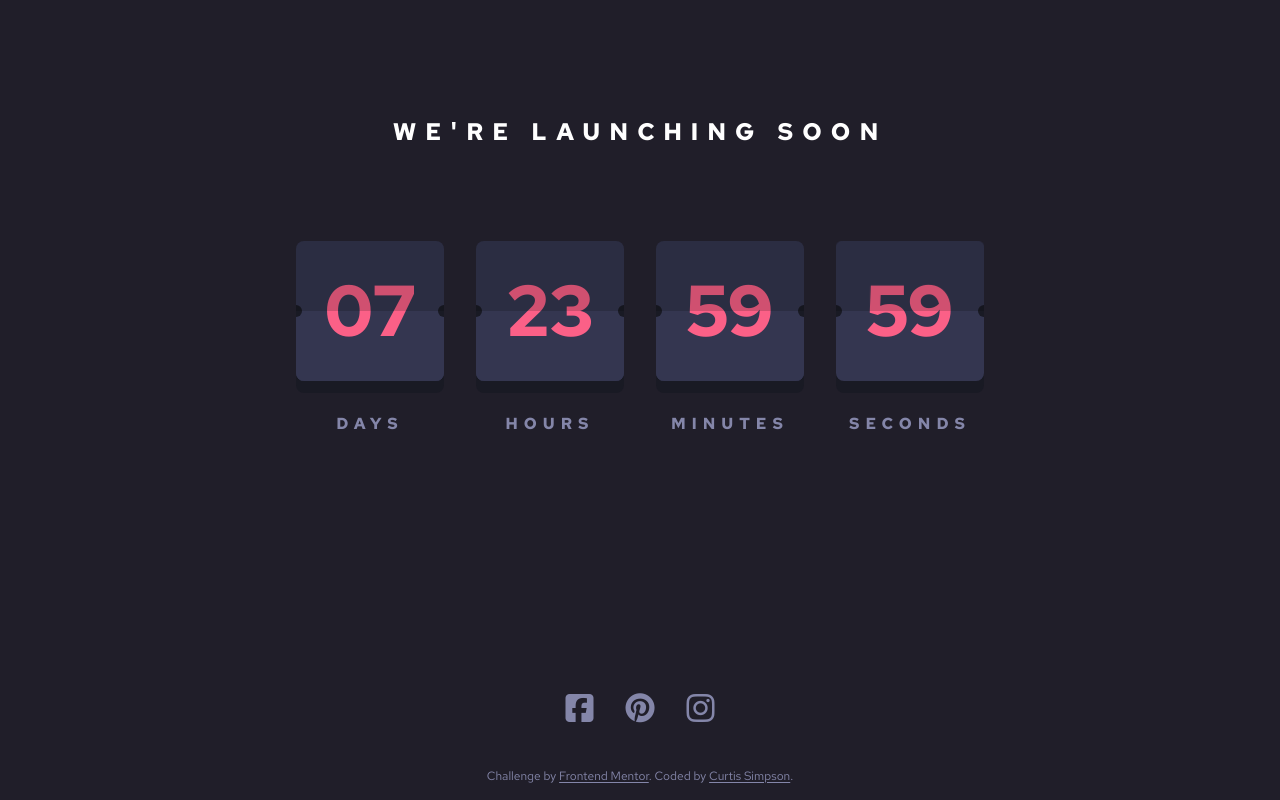
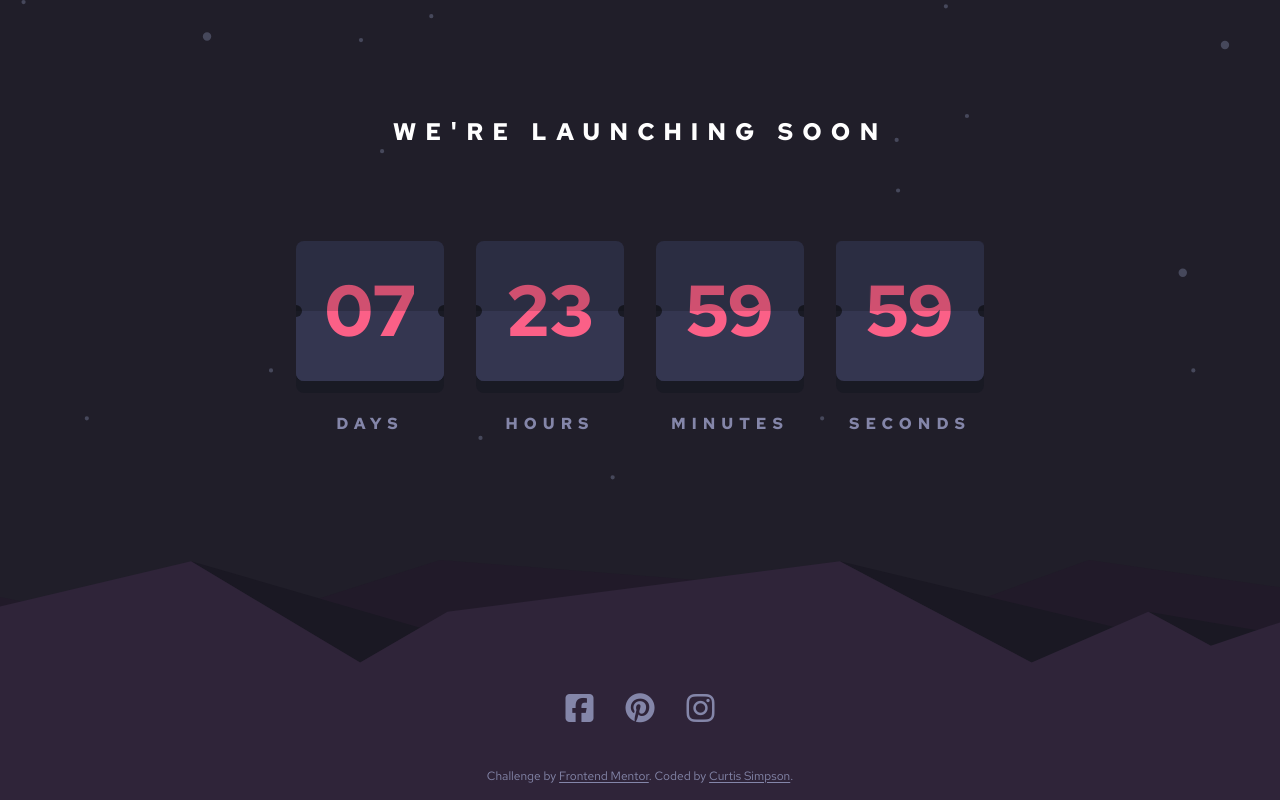
Before and after one commit to crsimpson5/launch-countdown-timer, a website: page index.html in a window 1280 px wide. Drawn offline with Linux system fonts and the light colour scheme; the site is published under a folder, as on GitHub Pages, so addresses that start at the root find nothing; files whose address does not match are found by name.

Commit message:
Fix background image links

```diff
--- a/scss/_globals.scss
+++ b/scss/_globals.scss
@@ -21,8 +21,8 @@ body {
 
   margin: 0;
   background-color: var(--dark-purple);
-  background-image: url("/images/pattern-hills.svg"),
-    url("/images/bg-stars.svg");
+  background-image: url("images/pattern-hills.svg"),
+    url("images/bg-stars.svg");
   background-repeat: no-repeat;
   background-position: bottom 0 right 15%, center;
   background-size: auto 40%, cover;
```
Also changed, not shown: css/styles.css.
